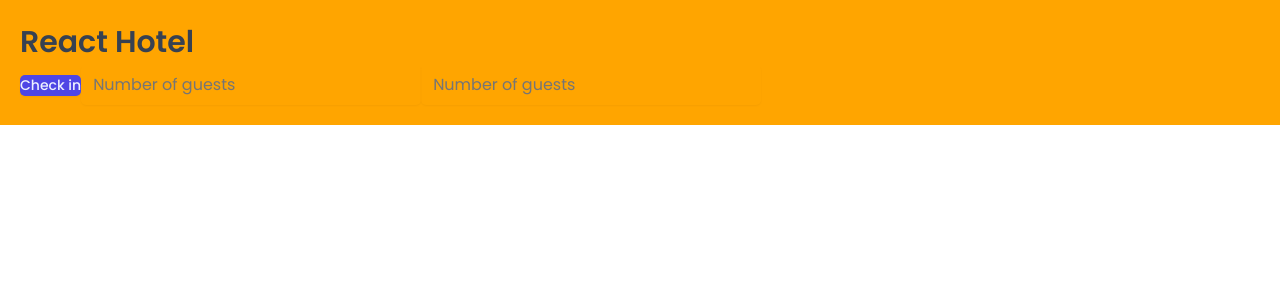
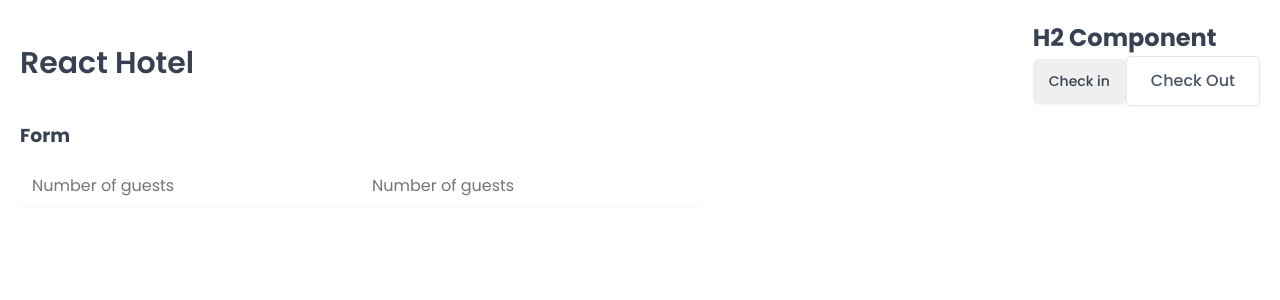
Before and after one commit to kenzosashida090/React-Hotel, a React (Vite) app: page / in a window 1280 px wide. Shown: the top 300 px of the page. Built offline with nearby package versions, Linux system fonts and the light colour scheme; a web font is replaced by a local one.

Commit message:
Add: Reusable components with styled componets

```diff
--- a/src/App.jsx
+++ b/src/App.jsx
@@ -4,6 +4,7 @@ import GlobalStyles from './styles/GlobalStyles';
 import Button from './ui/Button';
 import Input from './ui/Input';
 import Heading from './ui/Heading';
+import Row from './ui/Row';
 
 // const H1 = styled.h1` // styled. html element
 //   font-size:30px;
@@ -11,7 +12,7 @@ import Heading from './ui/Heading';
 // `;
 
 const StyledApp = styled.main`
-  background-color:orange;
+
   padding:20px
 ` //StyledApp it is a conventional name to style the div of the component parent in this case App
 
@@ -22,13 +23,23 @@ function App() {
 
       <GlobalStyles/>
       <StyledApp>
-      <Heading as="h1">React Hotel</Heading>  {/* as prop will render the html element that we pass into in this case h1 */}
-
-
-
-      <Button>Check in</Button>
-      <Input type='number' placeholder='Number of guests' />
-      <Input  type='number' placeholder='Number of guests' />
+      <Row >
+        <Row type="horizontal">
+          <Heading as="h1">React Hotel</Heading>  {/* as prop will render the html element that we pass into in this case h1 */}
+          <div>
+            <Heading as="h2">H2 Component</Heading>
+            <Button >Check in</Button>
+            <Button variation="secondary" size="large">Check Out</Button>
+          </div>
+        </Row>
+        <Row >
+          <Heading as="h3">Form</Heading>
+          <form>
+          <Input type='number' placeholder='Number of guests' />
+          <Input  type='number' placeholder='Number of guests' />
+          </form>
+        </Row>
+      </Row>
       </StyledApp>
     </>
   )
--- a/src/ui/Button.jsx
+++ b/src/ui/Button.jsx
@@ -53,13 +53,16 @@ const Button = styled.button`
   font-weight: 500;
   border:none;
   border-radius:var(--border-radius-sm);
-  background-color: var(--color-brand-600);
-  color:var(--color-brand-50);
   box-shadow:var(--shadow-sm);
-  cursor:pointer;
+  ${props=>sizes[props.size]}
+  ${props=>variations[props.variation]}
 
-  &:hover { // &: select the actual html component
+  /* &:hover { // &: select the actual html component
     background-color: var(--color-brand-700);
-  }
+  } */
 `;
+Button.defaultProps = {
+  variations:"primary",
+  size: "medium"
+}
 export default Button
--- a/src/ui/Heading.jsx
+++ b/src/ui/Heading.jsx
@@ -7,6 +7,7 @@ const Heading = styled.h1` // styled. html element
       font-size:3rem;
       font-weight: 600;
       `} //Access to props
+      //the css will format the code if we pass a large list of props that need to styled
   ${props => props.type === "h2" &&
     css`
       font-size:2rem;
--- /dev/null
+++ b/src/ui/Row.jsx
@@ -0,0 +1,22 @@
+import styled, { css } from "styled-components";
+
+const Row = styled.div`
+    display:flex;
+    ${props=>props.type === "horizontal" && css`
+        justify-content:space-between;
+        align-items:center
+    `
+    }
+    ${props=>props.type === "vertical" && css`
+        flex-direction:column;
+        gap:1.6rem;
+    `
+    }
+    `;
+
+//AS WE KNOW ROW IS A REACT COMPONENT AND SO WE CAN SET A DEFAULT PROPS INTO IT
+
+Row.defaultProps = {
+    type:"vertical",// if there is no prop type in the Row component by default will be set vertical
+}
+export default Row
```
